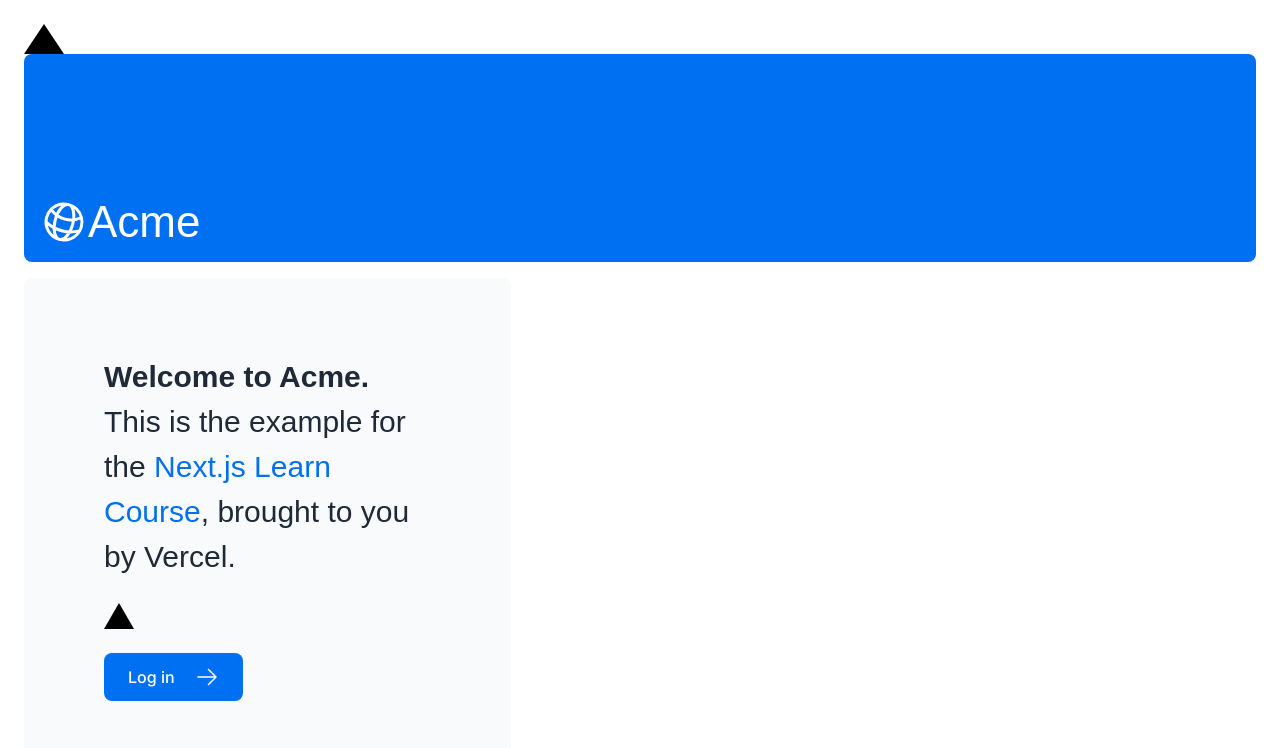
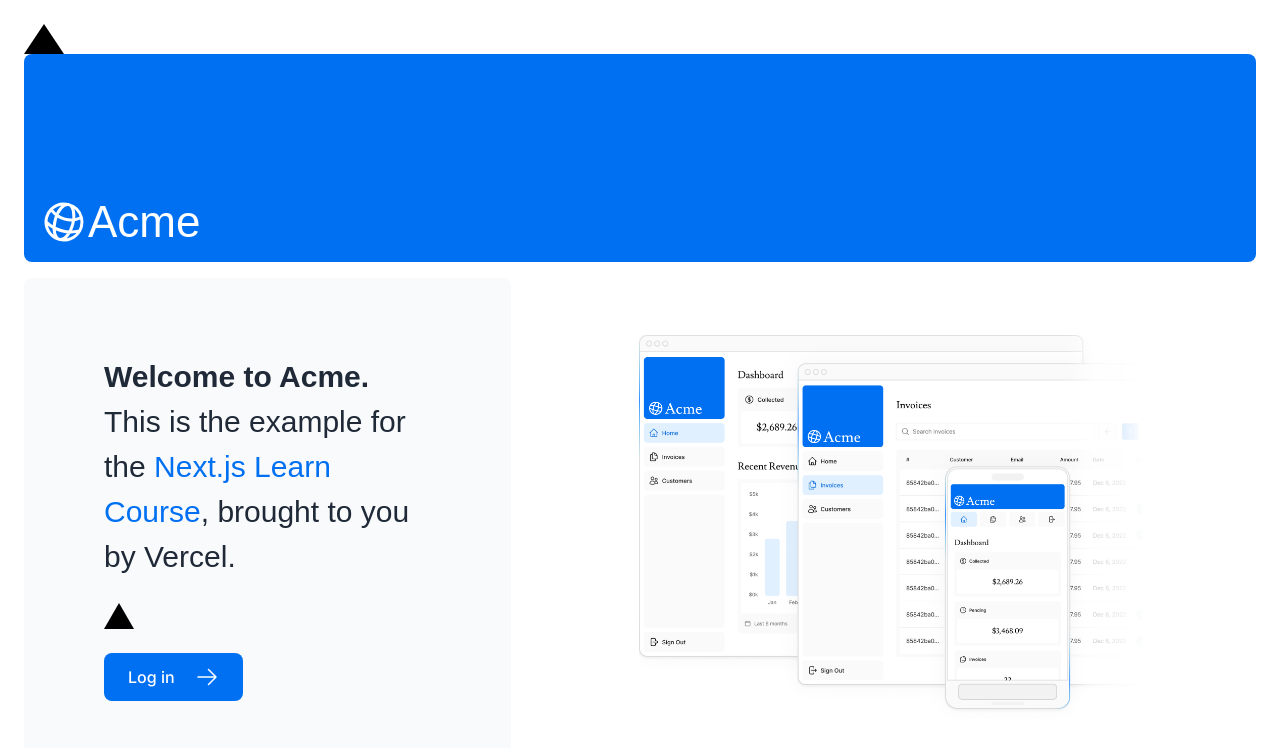
Before and after one commit to fapethedev/nextjs-dashboard-app, a Next.js app: page / in a window 1280 px wide. Shown: the top 748 px of the page. Built offline with nearby package versions, Linux system fonts and the light colour scheme; a web font is replaced by a local one.

Commit message:
Learn NextJs with Vercel :  Fonts and Images   - Adding the desktop hero image

```diff
--- a/app/page.tsx
+++ b/app/page.tsx
@@ -3,6 +3,7 @@
 import Link from 'next/link';
 import styles from '@/app/ui/home.module.css'
 import { lusitana } from '@/app/ui/fonts';
+import Image from "next/image";
 
 export default function Page() {
   return (
@@ -32,6 +33,13 @@
         </div>
         <div className="flex items-center justify-center p-6 md:w-3/5 md:px-28 md:py-12">
           {/* Add Hero Images Here */}
+            <Image
+                src="/hero-desktop.png"
+                width={1000}
+                height={760}
+                className="hidden md:block"
+                alt="Screenshots of the dashboard project showing desktop version"
+            />
         </div>
       </div>
     </main>
```
